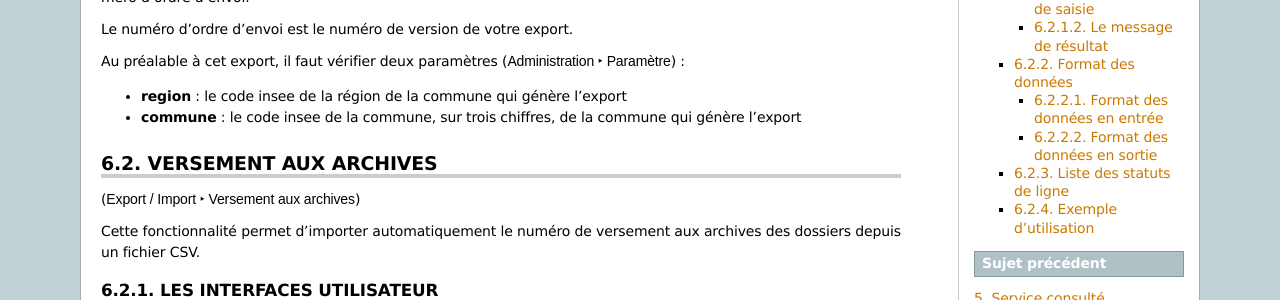
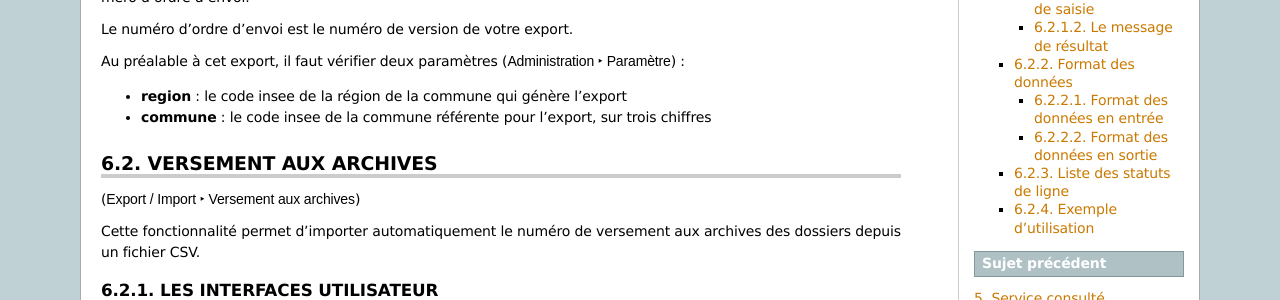
Before and after one commit to mpavaux/openads-documentation, a Sphinx documentation site: the page built from source/manuel_utilisateur/export_import.rst, in a window 1280 px wide and 900 px high. Shown: the part 212-512 px from the top of the window. Built offline with Sphinx 7.4.7, drawn with Linux system fonts in a browser that asks for light colours.

Commit message:
Clarification d'une information

```diff
--- a/source/manuel_utilisateur/export_import.rst
+++ b/source/manuel_utilisateur/export_import.rst
@@ -19,7 +19,7 @@
 Au préalable à cet export, il faut vérifier deux paramètres (:menuselection:`Administration --> Paramètre`) :
 
 * **region** : le code insee de la région de la commune qui génère l'export
-* **commune** : le code insee de la commune, sur trois chiffres, de la commune qui génère l'export
+* **commune** : le code insee de la commune référente pour l'export, sur trois chiffres
 
 .. _versement_archives:
 
```
